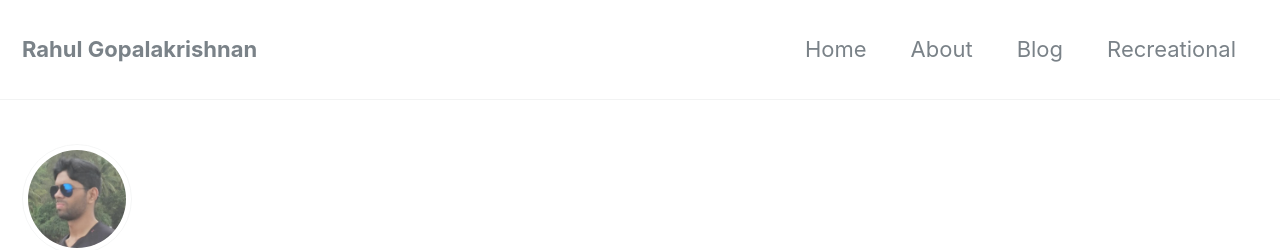
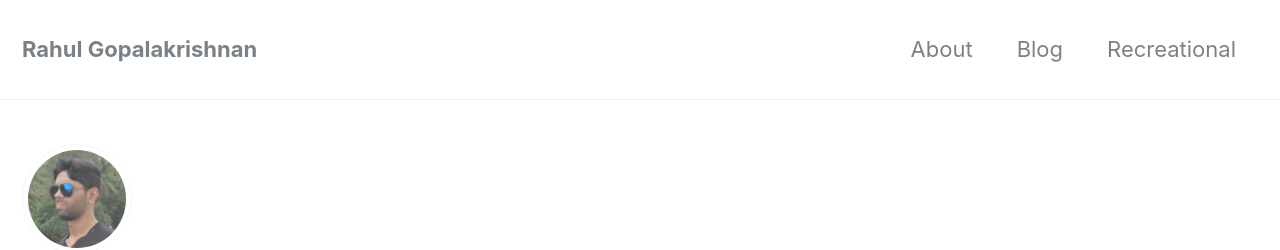
Before and after one commit to gopalrahulrg/gopalrahulrg.github.io, a Jekyll site: the page built from _pages/blog.md, in a window 1280 px wide and 900 px high. Shown: the top 250 px of the window. Built offline with Jekyll 4.4.1, drawn with Linux system fonts in a browser that asks for light colours; nearby versions of some CDN libraries.

Commit message:
Update navigation.yml

```diff
--- a/_data/navigation.yml
+++ b/_data/navigation.yml
@@ -1,7 +1,5 @@
 # main links
 main:
-  - title: "Home"
-    url: /index/
   - title: "About"
     url: /about/
   - title: "Blog"
```
